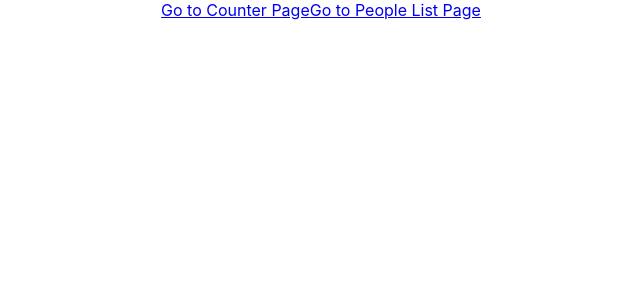
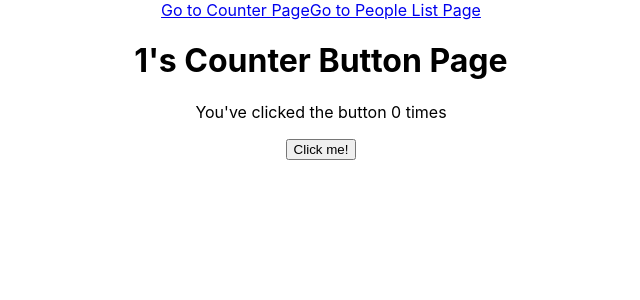
Before and after one commit to elecinas/oreilly-react-01, a React (Create React App) app: page /counter/1 in a window 1280 px wide. Shown: the top 300 px of the page, without its empty margins (319-959 px from the left). Built offline with nearby package versions, Linux system fonts and the light colour scheme.

Commit message:
Use useParams on CounterButtonPage.js

```diff
--- a/src/App.js
+++ b/src/App.js
@@ -23,7 +23,7 @@
         <Link to="/people-list">Go to People List Page</Link>
         <Routes>
           <Route path="/" exact element={<HomePage/>} />
-          <Route path="/counter" element={<CounterButtonPage/>} />
+          <Route path="/counter/:name" element={<CounterButtonPage/>} />
           <Route path="/people-list" element={<PeopleListPage/>} />
         </Routes>
       </Router>
--- a/src/pages/CounterButtonPage.js
+++ b/src/pages/CounterButtonPage.js
@@ -1,14 +1,17 @@
 import React, { useState } from "react";
+import { useParams } from "react-router-dom";
 import { CounterButton } from "../CounterButton";
 import { CongratulationsMessage } from "../CongratulationsMessage";
 
 export const CounterButtonPage = () => {
+  const { name } = useParams();
   const [numberOfClicks, setNumberOfClicks] = useState(0);
   const [hideMessage, setHideMessage] = useState(false);
   const increment = () => setNumberOfClicks(numberOfClicks + 1);
 
   return (
     <>
+      <h1>{name}'s Counter Button Page</h1>
       {hideMessage ? null : (
         <CongratulationsMessage
           numberOfClicks={numberOfClicks}
```
